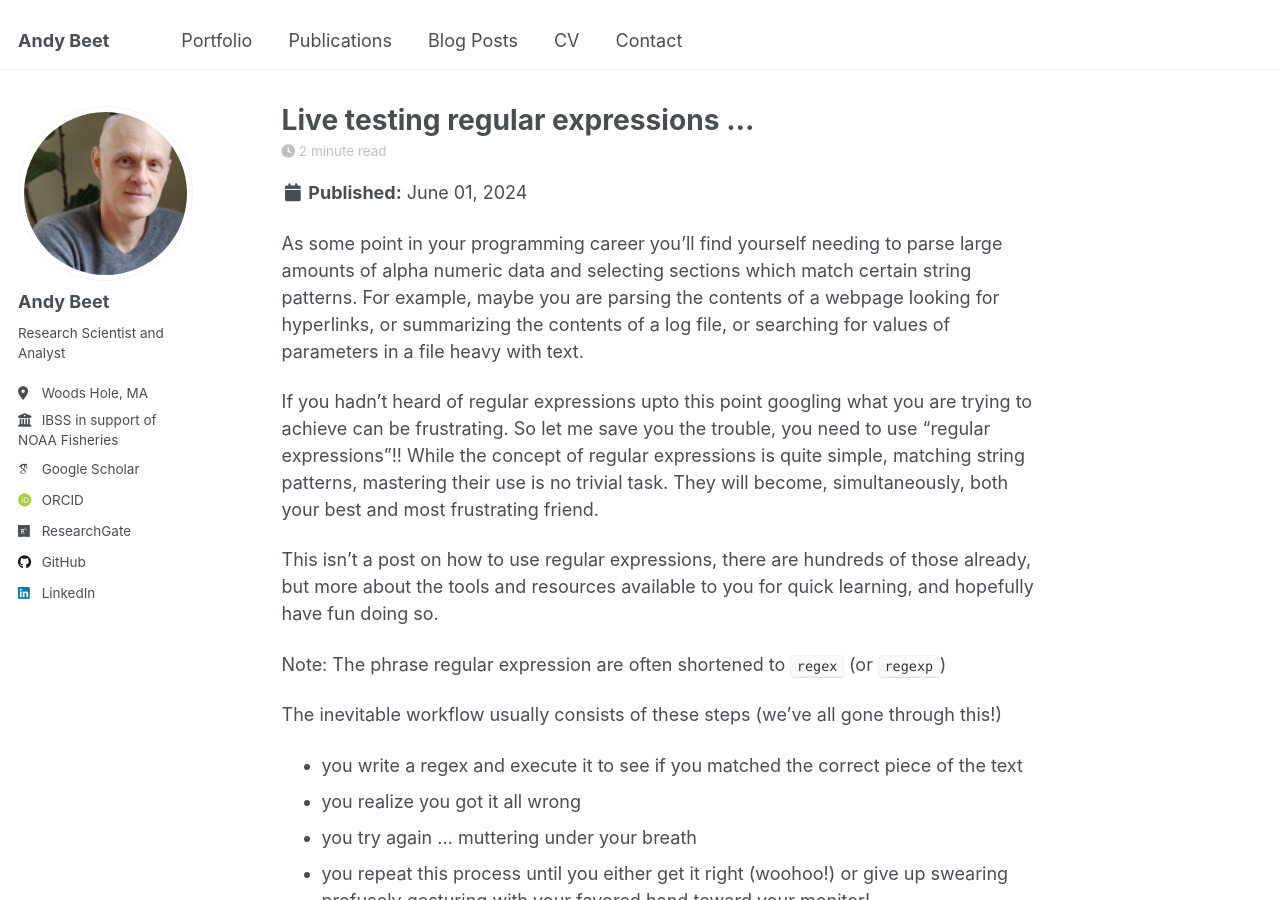
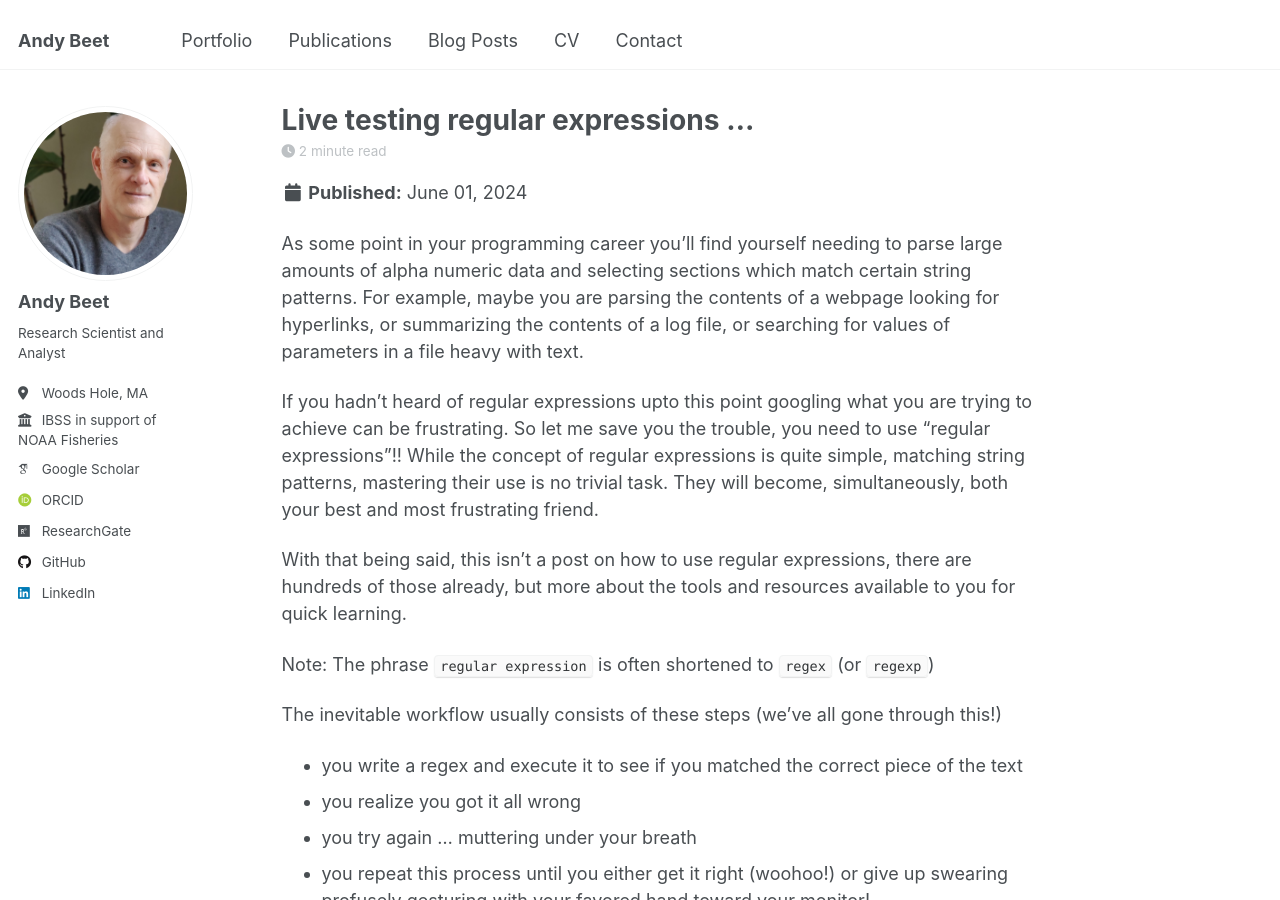
Before and after one commit to andybeet/website, a Jekyll site: the page built from _posts/2024-06-01-regexes.md, in a window 1280 px wide and 900 px high. Built offline with Jekyll 4.4.1, drawn with Linux system fonts in a browser that asks for light colours; some web fonts are replaced.

Commit message:
small edits to regex post

```diff
--- a/_posts/2024-06-01-regexes.md
+++ b/_posts/2024-06-01-regexes.md
@@ -11,9 +11,9 @@ As some point in your programming career you'll find yourself needing to parse l
 
 If you hadn't heard of regular expressions upto this point googling what you are trying to achieve can be frustrating. So let me save you the trouble, you need to use "regular expressions"!! While the concept of regular expressions is quite simple, matching string patterns, mastering their use is no trivial task. They will become, simultaneously, both your best and most frustrating friend.
 
-This isn't a post on how to use regular expressions, there are hundreds of those already, but more about the tools and resources available to you for quick learning, and hopefully have fun doing so.
+With that being said, this isn't a post on how to use regular expressions, there are hundreds of those already, but more about the tools and resources available to you for quick learning.
 
-Note: The phrase regular expression are often shortened to `regex` (or `regexp`)
+Note: The phrase `regular expression` is often shortened to `regex` (or `regexp`)
 
 The inevitable workflow usually consists of these steps (we've all gone through this!)
 
```
